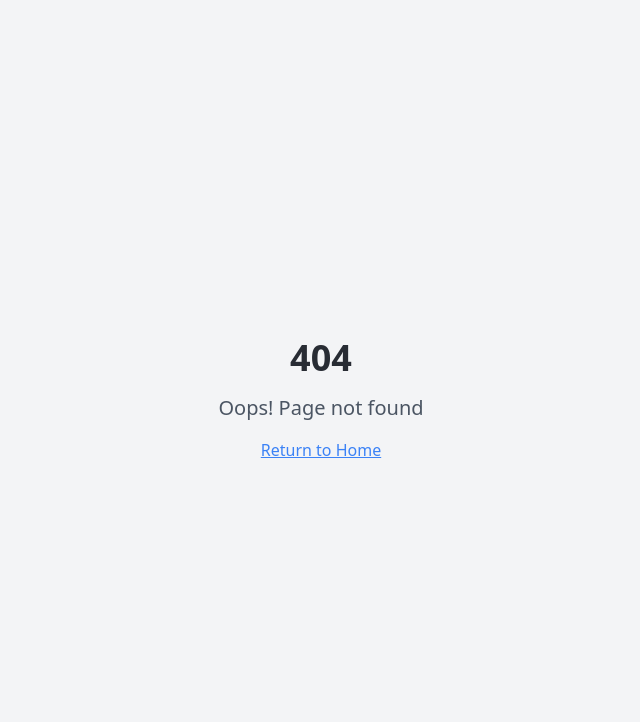
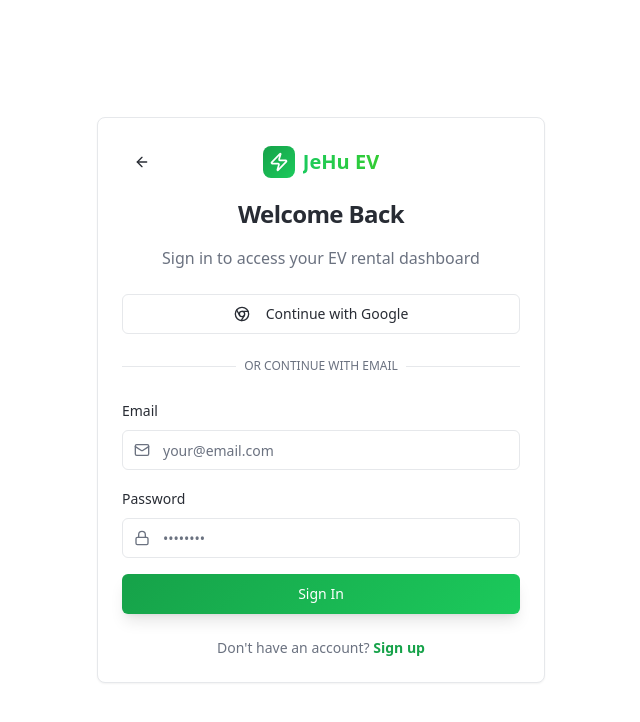
Before and after one commit to lloydten/sandton-drive-share-12, a React (Vite) app: page /auth in a window 1280 px wide. Before the commit this address had no page. Shown: the top 722 px of the page, without its empty margins (319-959 px from the left). Built offline with nearby package versions, Linux system fonts and the light colour scheme.

Commit message:
Add authentication flow
Implement email/password sign-in and Google sign-up before the multi-step flow.

```diff
--- a/src/App.tsx
+++ b/src/App.tsx
@@ -6,6 +6,7 @@ import { BrowserRouter, Routes, Route } from "react-router-dom";
 import Index from "./pages/Index";
 import Dashboard from "./pages/Dashboard";
 import NotFound from "./pages/NotFound";
+import Authentication from "./pages/auth/Authentication";
 import ComplexSelection from "./pages/auth/ComplexSelection";
 import DocumentUpload from "./pages/auth/DocumentUpload";
 import BankingDetails from "./pages/auth/BankingDetails";
@@ -21,6 +22,7 @@ const App = () => (
         <Routes>
           <Route path="/" element={<Index />} />
           <Route path="/dashboard" element={<Dashboard />} />
+          <Route path="/auth" element={<Authentication />} />
           <Route path="/auth/complex" element={<ComplexSelection />} />
           <Route path="/auth/documents" element={<DocumentUpload />} />
           <Route path="/auth/banking" element={<BankingDetails />} />
--- a/src/components/Header.tsx
+++ b/src/components/Header.tsx
@@ -27,7 +27,7 @@ const Header = () => {
 
         <div className="flex items-center gap-4">
           <Button variant="outline" className="hidden md:inline-flex" asChild>
-            <Link to="/auth/complex">Sign In</Link>
+            <Link to="/auth">Sign In</Link>
           </Button>
           <Button variant="electric">
             Book Now
--- /dev/null
+++ b/src/pages/auth/Authentication.tsx
@@ -0,0 +1,193 @@
+import { useState } from "react";
+import { useNavigate } from "react-router-dom";
+import { Button } from "@/components/ui/button";
+import { Card, CardContent, CardHeader, CardTitle } from "@/components/ui/card";
+import { Input } from "@/components/ui/input";
+import { Label } from "@/components/ui/label";
+import { Separator } from "@/components/ui/separator";
+import { ArrowLeft, Zap, Mail, Lock, Chrome } from "lucide-react";
+import { supabase } from "@/integrations/supabase/client";
+import { useToast } from "@/hooks/use-toast";
+
+const Authentication = () => {
+  const [isSignUp, setIsSignUp] = useState(false);
+  const [email, setEmail] = useState("");
+  const [password, setPassword] = useState("");
+  const [loading, setLoading] = useState(false);
+  const navigate = useNavigate();
+  const { toast } = useToast();
+
+  const handleEmailAuth = async (e: React.FormEvent) => {
+    e.preventDefault();
+    setLoading(true);
+
+    try {
+      if (isSignUp) {
+        const { error } = await supabase.auth.signUp({
+          email,
+          password,
+          options: {
+            emailRedirectTo: `${window.location.origin}/auth/complex`
+          }
+        });
+
+        if (error) throw error;
+
+        toast({
+          title: "Check your email",
+          description: "We've sent you a confirmation link to complete your registration.",
+        });
+      } else {
+        const { error } = await supabase.auth.signInWithPassword({
+          email,
+          password,
+        });
+
+        if (error) throw error;
+
+        // Redirect to complex selection after successful sign in
+        navigate("/auth/complex");
+      }
+    } catch (error: any) {
+      toast({
+        title: "Authentication Error",
+        description: error.message,
+        variant: "destructive",
+      });
+    } finally {
+      setLoading(false);
+    }
+  };
+
+  const handleGoogleAuth = async () => {
+    try {
+      const { error } = await supabase.auth.signInWithOAuth({
+        provider: 'google',
+        options: {
+          redirectTo: `${window.location.origin}/auth/complex`
+        }
+      });
+
+      if (error) throw error;
+    } catch (error: any) {
+      toast({
+        title: "Authentication Error",
+        description: error.message,
+        variant: "destructive",
+      });
+    }
+  };
+
+  return (
+    <div className="min-h-screen bg-background flex items-center justify-center p-4">
+      <Card className="w-full max-w-md">
+        <CardHeader className="text-center space-y-4">
+          <div className="flex items-center justify-between">
+            <Button
+              variant="ghost"
+              size="icon"
+              onClick={() => navigate("/")}
+            >
+              <ArrowLeft className="w-5 h-5" />
+            </Button>
+            <div className="flex items-center gap-2">
+              <div className="w-8 h-8 bg-gradient-primary rounded-lg flex items-center justify-center">
+                <Zap className="w-5 h-5 text-primary-foreground" />
+              </div>
+              <span className="text-xl font-bold gradient-text">JeHu EV</span>
+            </div>
+            <div className="w-10" /> {/* Spacer */}
+          </div>
+          <CardTitle className="text-2xl font-bold">
+            {isSignUp ? "Create Account" : "Welcome Back"}
+          </CardTitle>
+          <p className="text-muted-foreground">
+            {isSignUp
+              ? "Join JeHu EV to start your electric journey"
+              : "Sign in to access your EV rental dashboard"
+            }
+          </p>
+        </CardHeader>
+        <CardContent className="space-y-6">
+          <Button
+            variant="outline"
+            className="w-full"
+            onClick={handleGoogleAuth}
+          >
+            <Chrome className="w-4 h-4 mr-2" />
+            Continue with Google
+          </Button>
+
+          <div className="relative">
+            <div className="absolute inset-0 flex items-center">
+              <Separator className="w-full" />
+            </div>
+            <div className="relative flex justify-center text-xs uppercase">
+              <span className="bg-background px-2 text-muted-foreground">
+                Or continue with email
+              </span>
+            </div>
+          </div>
+
+          <form onSubmit={handleEmailAuth} className="space-y-4">
+            <div className="space-y-2">
+              <Label htmlFor="email">Email</Label>
+              <div className="relative">
+                <Mail className="absolute left-3 top-3 h-4 w-4 text-muted-foreground" />
+                <Input
+                  id="email"
+                  type="email"
+                  placeholder="your@email.com"
+                  value={email}
+                  onChange={(e) => setEmail(e.target.value)}
+                  className="pl-10"
+                  required
+                />
+              </div>
+            </div>
+
+            <div className="space-y-2">
+              <Label htmlFor="password">Password</Label>
+              <div className="relative">
+                <Lock className="absolute left-3 top-3 h-4 w-4 text-muted-foreground" />
+                <Input
+                  id="password"
+                  type="password"
+                  placeholder="••••••••"
+                  value={password}
+                  onChange={(e) => setPassword(e.target.value)}
+                  className="pl-10"
+                  required
+                />
+              </div>
+            </div>
+
+            <Button
+              type="submit"
+              className="w-full"
+              variant="electric"
+              disabled={loading}
+            >
+              {loading ? "Loading..." : (isSignUp ? "Create Account" : "Sign In")}
+            </Button>
+          </form>
+
+          <div className="text-center text-sm">
+            <span className="text-muted-foreground">
+              {isSignUp ? "Already have an account? " : "Don't have an account? "}
+            </span>
+            <Button
+              variant="link"
+              className="p-0 h-auto font-semibold"
+              onClick={() => setIsSignUp(!isSignUp)}
+            >
+              {isSignUp ? "Sign in" : "Sign up"}
+            </Button>
+          </div>
+        </CardContent>
+      </Card>
+    </div>
+  );
+};
+
+export default Authentication;
```
